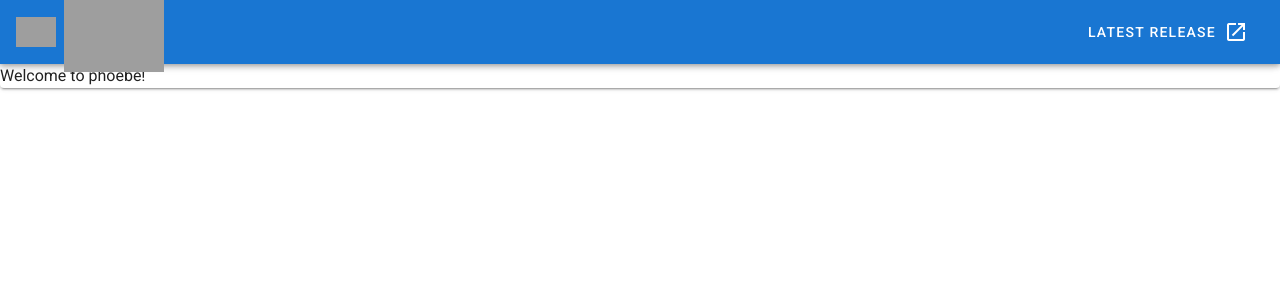
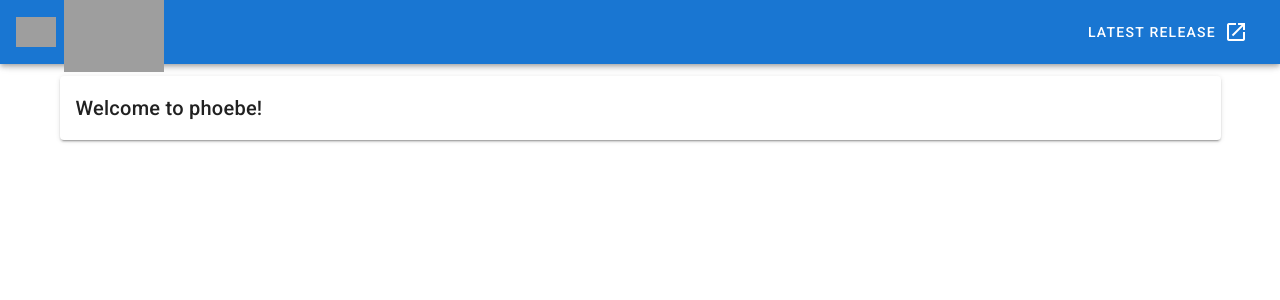
Before and after one commit to paullaster/inappguide, a Vue app: page / in a window 1280 px wide. Shown: the top 300 px of the page. Built offline with nearby package versions, Linux system fonts and the light colour scheme; grey boxes are pictures that could not be loaded.

Commit message:
add files

```diff
--- a/src/components/GuideCard.vue
+++ b/src/components/GuideCard.vue
@@ -1,7 +1,11 @@
 <template>
-    <v-card>
-        {{ text }}
+    <v-container>
+        <v-card>
+        <v-card-title >
+            {{ greeting }}
+        </v-card-title>
     </v-card>
+    </v-container>
 </template>
 
 <script>
@@ -10,7 +14,8 @@ export default {
     name: 'GuideCard',
     data: function(){
         return {
-            text: "Welcome to phoebe!"
+            greeting: "Welcome to phoebe!",
+            info: "Let's take you through the core functions of our application!"
         }
     }
 }
```
